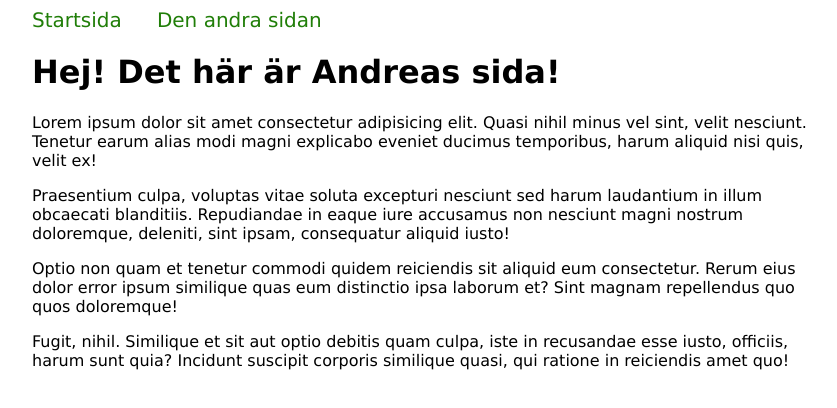
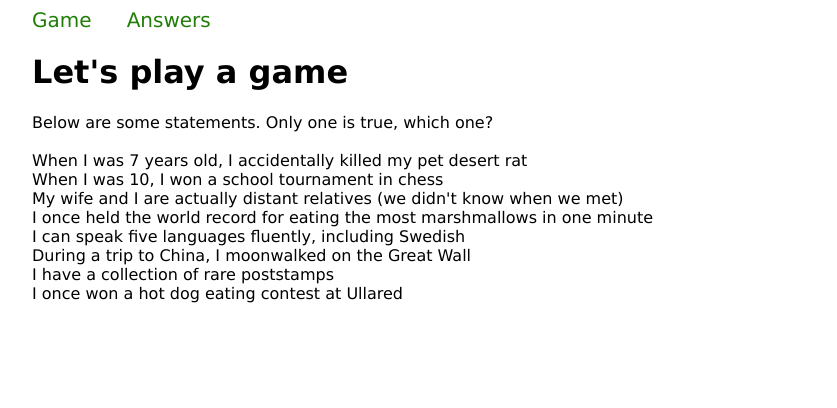
Before and after one commit to APehrsson/basic-websida, a website: page www/index.html in a window 1280 px wide. Shown: the whole page, without its empty margins (208-1045 px from the left). Drawn offline with Linux system fonts and the light colour scheme.

Commit message:
ändrat text i index.html

```diff
--- a/www/index.html
+++ b/www/index.html
@@ -4,30 +4,29 @@
 <head>
   <meta charset="UTF-8">
   <meta name="viewport" content="width=device-width, initial-scale=1.0">
-  <title>Andreas sida</title>
+  <title>Andreas's Page</title>
   <link rel="stylesheet" href="style.css">
 </head>
 
 <body>
   <header>
     <nav>
-      <a href="/">Startsida</a>
-      <a href="/page2.html">Den andra sidan</a>
+      <a href="/">Game</a>
+      <a href="/page2.html">Answers</a>
     </nav>
   </header>
   <main>
-    <h1>Hej! Det här är Andreas sida!</h1>
-    <p>Lorem ipsum dolor sit amet consectetur adipisicing elit. Quasi nihil minus vel sint, velit nesciunt. Tenetur
-      earum
-      alias modi magni explicabo eveniet ducimus temporibus, harum aliquid nisi quis, velit ex!</p>
-    <p>Praesentium culpa, voluptas vitae soluta excepturi nesciunt sed harum laudantium in illum obcaecati blanditiis.
-      Repudiandae in eaque iure accusamus non nesciunt magni nostrum doloremque, deleniti, sint ipsam, consequatur
-      aliquid
-      iusto!</p>
-    <p>Optio non quam et tenetur commodi quidem reiciendis sit aliquid eum consectetur. Rerum eius dolor error ipsum
-      similique quas eum distinctio ipsa laborum et? Sint magnam repellendus quo quos doloremque!</p>
-    <p>Fugit, nihil. Similique et sit aut optio debitis quam culpa, iste in recusandae esse iusto, officiis, harum sunt
-      quia? Incidunt suscipit corporis similique quasi, qui ratione in reiciendis amet quo!</p>
+    <h1>Let's play a game</h1>
+    <p>Below are some statements. Only one is true, which one?<br><br>
+      When I was 7 years old, I accidentally killed my pet desert rat<br>
+      When I was 10, I won a school tournament in chess<br>
+      My wife and I are actually distant relatives (we didn't know when we met)<br>
+      I once held the world record for eating the most marshmallows in one minute<br>
+      I can speak five languages fluently, including Swedish<br>
+      During a trip to China, I moonwalked on the Great Wall <br>
+      I have a collection of rare poststamps<br>
+      I once won a hot dog eating contest at Ullared<br>
+    </p>
   </main>
 </body>
 
```
